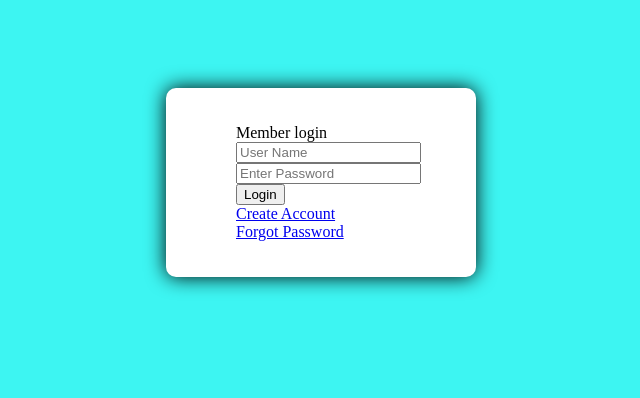
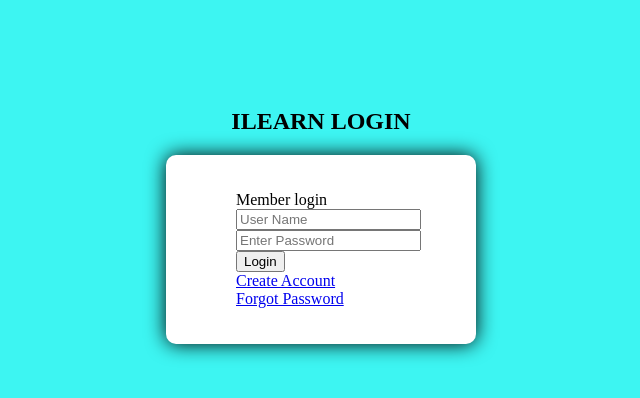
Before and after one commit to LemonSoldOut/ILearnMarquette, a plain HTML site: page index.html in a window 1280 px wide. Shown: the whole page, without its empty margins (319-959 px from the left). Drawn offline with Linux system fonts and the light colour scheme.

Commit message:
guys, don't worry I did something.(its bad but...)

```diff
--- a/global.css
+++ b/global.css
@@ -3,6 +3,10 @@ body{
 	background-color: #3df5f2;
 	padding-top: 10vh;
 	padding-left:0px;
+}
+
+h2{
+	text-align : Center;
 }
 
 .form-container{
--- a/index.html
+++ b/index.html
@@ -7,6 +7,7 @@
 </head>
 
 <body>
+<h2>ILEARN LOGIN</h2>
 <div class ="form-container">
 	<ul style="list-style-type:none;">
 		<li>Member login</li>
```
